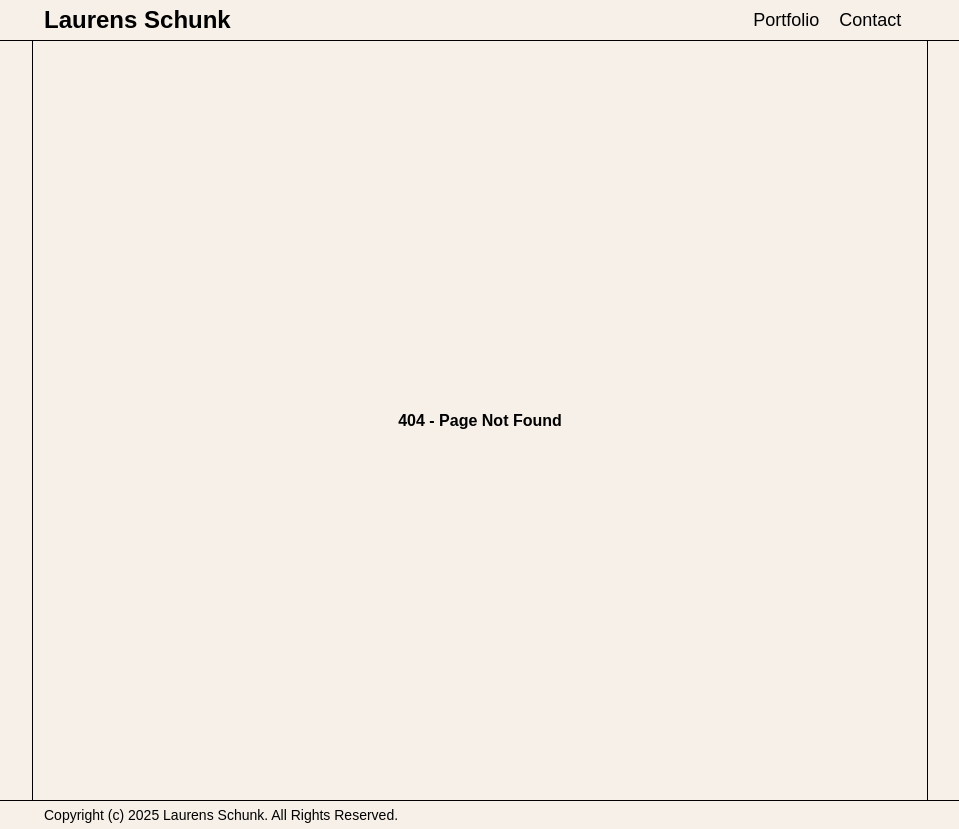
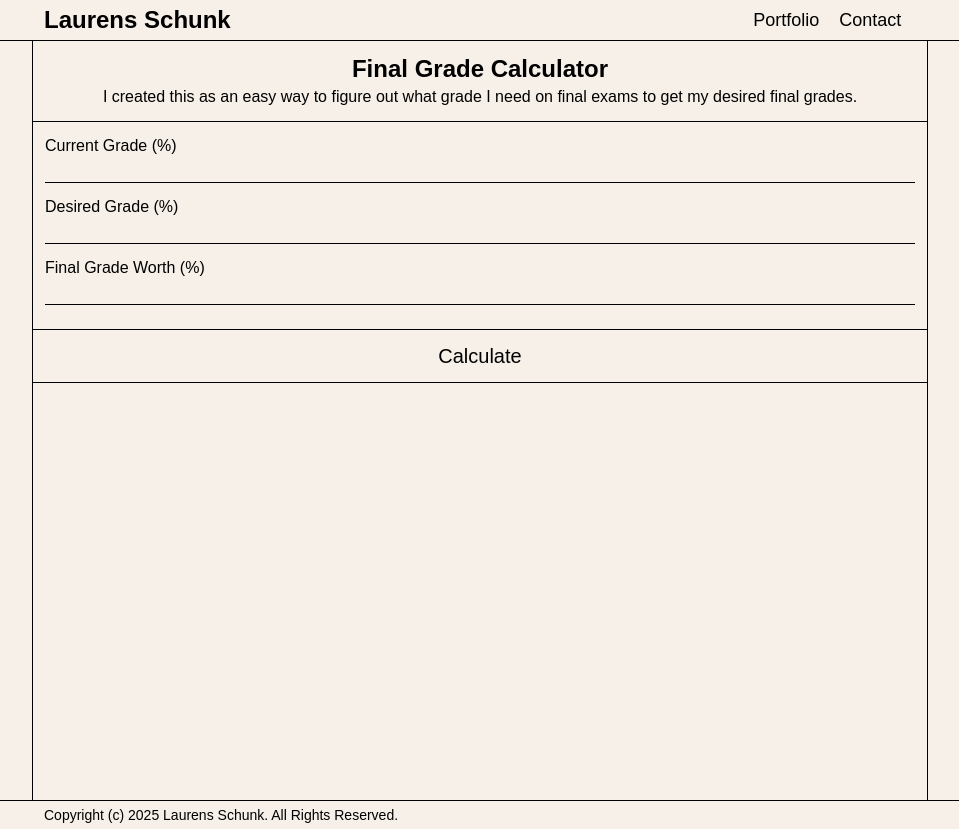
Before and after one commit to LaurensDSchunk/laurensschunk.dev, a Next.js app: page /tools/grade-calc in a window 1280 px wide. Before the commit this address had no page. Shown: the whole page, without its empty margins (160-1119 px from the left). Built offline with nearby package versions, Linux system fonts and the light colour scheme; some icons are missing.

Commit message:
grade calculator

```diff
--- a/src/app/globals.css
+++ b/src/app/globals.css
@@ -43,6 +43,10 @@ body {
   @apply flex justify-center items-center text-xl bg-background hover:bg-foreground text-foreground hover:text-background transition-colors;
 }
 
+.input {
+  @apply bb bt bl br outline-none px-1;
+}
+
 @utility bb {
   @apply border-b-1 border-b-black;
 }
--- /dev/null
+++ b/src/app/tools/grade-calc/page.tsx
@@ -0,0 +1,93 @@
+"use client";
+
+import Head from "next/head";
+import { FormEvent, useRef } from "react";
+
+export default function gradeCalcPage() {
+  const currentRef = useRef<HTMLInputElement>(null);
+  const desiredRef = useRef<HTMLInputElement>(null);
+  const worthRef = useRef<HTMLInputElement>(null);
+
+  function calculate(e: FormEvent<HTMLFormElement>) {
+    e.preventDefault();
+
+    const w: number = parseFloat(worthRef.current!.value) / 100;
+    const c: number = parseFloat(currentRef.current!.value);
+    const d: number = parseFloat(desiredRef.current!.value);
+
+    let o = (d - c * (1 - w)) / w;
+    o = parseFloat(o.toFixed(2));
+    alert(`You need a ${o}% to get your desired grade.`);
+  }
+
+  return (
+    <>
+      <Head>
+        <title>Final Grade Calculator</title>
+        <meta
+          name="description"
+          content="Quickly calculate what grade you need on your final to hit your goal."
+        />
+        <meta property="og:title" content="Final Grade Calculator" />
+        <meta
+          property="og:description"
+          content="Quickly calculate what you need on your final exam."
+        />
+        <meta property="og:url" content="https://laurensschunk.dev" />
+      </Head>
+      <main>
+        <div className="py-3 text-center bb">
+          <h1 className="text-2xl font-bold ">Final Grade Calculator</h1>
+          <p>
+            I created this as an easy way to figure out what grade I need on
+            final exams to get my desired final grades.
+          </p>
+        </div>
+        <form onSubmit={calculate}>
+          <div className="flex flex-col px-3 py-3">
+            <label htmlFor="currentInput">Current Grade (%)</label>
+            <input
+              id="currentInput"
+              ref={currentRef}
+              className="border-b outline-none"
+              type="number"
+              min="0"
+              max="100"
+              required
+            />
+
+            <label htmlFor="desiredInput" className="mt-3">
+              Desired Grade (%)
+            </label>
+            <input
+              id="desiredInput"
+              ref={desiredRef}
+              className="border-b outline-none"
+              type="number"
+              min="0"
+              max="100"
+              required
+            />
+
+            <label htmlFor="worthInput" className="mt-3">
+              Final Grade Worth (%)
+            </label>
+            <input
+              id="worthInput"
+              ref={worthRef}
+              className="border-b outline-none"
+              type="number"
+              min="0"
+              max="100"
+              required
+            />
+          </div>
+
+          <button type="submit" className="mt-3 p-3 w-full grid-btn bt bb">
+            Calculate
+          </button>
+        </form>
+      </main>
+    </>
+  );
+}
--- a/src/components/Navbar.tsx
+++ b/src/components/Navbar.tsx
@@ -36,7 +36,7 @@ export default function Navbar() {
   }, [open]);
 
   return (
-    <div className="sticky top-0 left-0 w-full z-100 flex items-center justify-center bb bg-background">
+    <nav className="sticky top-0 left-0 w-full z-100 flex items-center justify-center bb bg-background">
       <div className="px-3 py-1 w-full max-w-4xl flex flex-row justify-between items-center bg-background z-100">
         <div className="w-full">
           <Link href="/" className="text-2xl font-bold max-navbar:text-3xl">
@@ -88,6 +88,6 @@ export default function Navbar() {
           Contact
         </Link>
       </div>
-    </div>
+    </nav>
   );
 }
```
